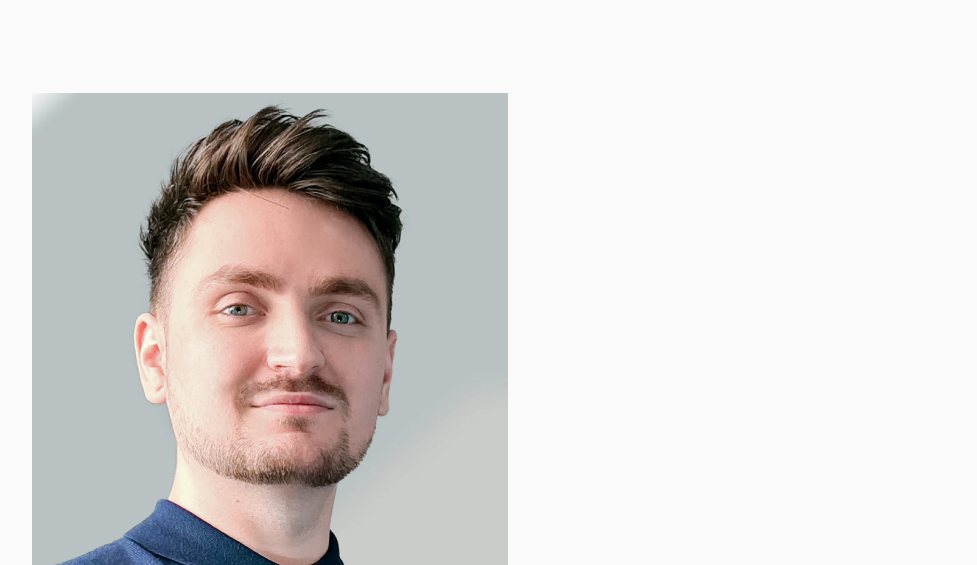
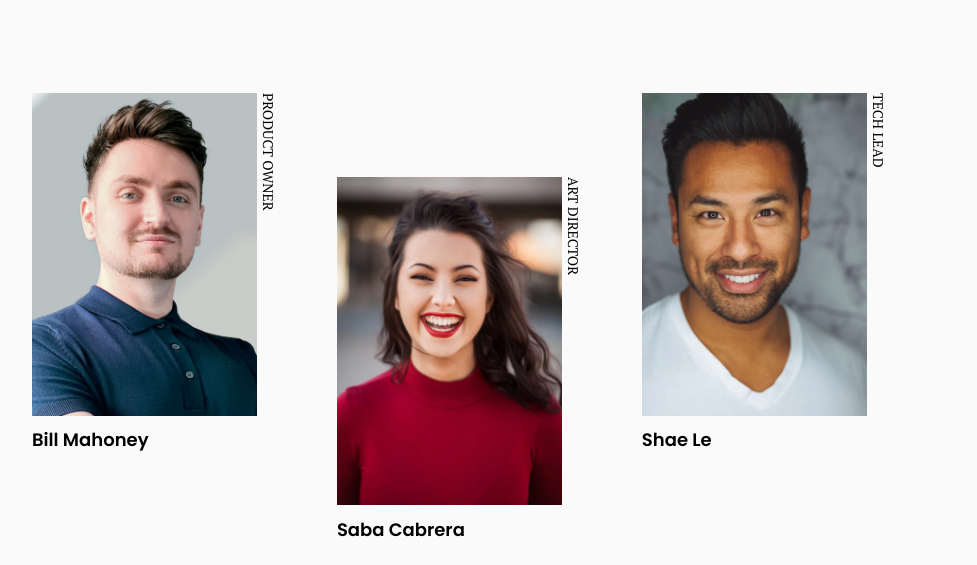
Before and after one commit to gabrielsousapro/My-team-page-FreeCodeCamp-Challenge, a website: page src/index.html in a window 1280 px wide. Shown: the part 227-792 px from the top of the page, without its empty margins (146-1123 px from the left). Drawn offline with nearby package versions, Linux system fonts and the light colour scheme; files that its build step writes are made by us from their sources; files whose address does not match are found by name.

Commit message:
Update crew section

```diff
--- a/src/index.html
+++ b/src/index.html
@@ -1,5 +1,6 @@
 <!DOCTYPE html>
 <html lang="en">
+
 <head>
     <meta charset="UTF-8">
     <meta http-equiv="X-UA-Compatible" content="IE=edge">
@@ -11,69 +12,71 @@
     <!-- Google Fonts -->
     <link rel="preconnect" href="https://fonts.googleapis.com">
     <link rel="preconnect" href="https://fonts.gstatic.com" crossorigin>
-    <link href="https://fonts.googleapis.com/css2?family=Montserrat:wght@500;700&family=PT+Serif:wght@400;700&family=Poppins:wght@400;600&display=swap" rel="stylesheet">
+    <link
+        href="https://fonts.googleapis.com/css2?family=Montserrat:wght@500;700&family=PT+Serif:wght@400;700&family=Poppins:wght@400;600&display=swap"
+        rel="stylesheet">
 
     <!-- CSS files -->
     <link rel="stylesheet" href="css/global.css">
     <link rel="stylesheet" href="css/header.css">
-    <link rel="stylesheet" href="css/crew-section.scss">
+    <link rel="stylesheet" href="css/crew-section.css">
     <link rel="stylesheet" href="css/footer.scss">
 </head>
+
 <body>
     <div class="wrapper">
         <header class="header">
             <h1 class="header__title">The creative crew</h1>
             <div class="header__desc">
                 <h2 class="header__desc__title">WHO WE ARE</h2>
-                <p class="header__desc__paragraph">We are team of creatively diverse.  driven.  innovative individuals working in various locations from the world.</p>
+                <p class="header__desc__paragraph">We are team of creatively diverse. driven. innovative individuals
+                    working in various locations from the world.</p>
             </div>
         </header>
 
         <main class="crew-section">
-            <div class="crew-section__row">
-                <figure class="crew-section__row__img">
+            <figure class="crew-section__item">
                 <img src="assets/img/photo1.png" alt="White man with a firm posture">
                 <figcaption>Bill Mahoney</figcaption>
                 <span class="job-desc">Product Owner</span>
             </figure>
 
-                <figure class="crew-section__row__img crew-section__row__img__top_space">
+            <figure class="crew-section__item crew-section__item__top_space">
                 <img src="assets/img/photo2.png" alt="White women smiling">
                 <figcaption>Saba Cabrera</figcaption>
                 <span class="job-desc">Art Director</span>
             </figure>
 
-                <figure class="crew-section__row__img">
+            <figure class="crew-section__item">
                 <img src="assets/img/photo3.png" alt="Asian man smiling">
                 <figcaption>Shae Le</figcaption>
                 <span class="job-desc">Tech Lead</span>
             </figure>
-            </div>
 
-            <div class="crew-section__row">
-                <figure class="crew-section__row__img">
+            <figure class="crew-section__item">
                 <img src="assets/img/photo4.png" alt="Asian women smiling">
                 <figcaption>Skylah Lu</figcaption>
                 <span class="job-desc">Ux Designer</span>
             </figure>
 
-                <figure class="crew-section__row__img crew-section__row__img__top_space">
+            <figure class="crew-section__item crew-section__item__top_space">
                 <img src="assets/img/photo5.png" alt="Black man with strange face">
                 <figcaption>Griff Richards</figcaption>
                 <span class="job-desc">Developer</span>
             </figure>
 
-                <figure class="crew-section__row__img">
+            <figure class="crew-section__item">
                 <img src="assets/img/photo6.png" alt="White man serious">
                 <figcaption>Stan John</figcaption>
                 <span class="job-desc">Developer</span>
             </figure>
-            </div>
         </main>
 
         <footer class="footer">
-            <p class="footer__desc">Created by <a href="https://github.com/gabrielsousapro" target="_blank">Gabriel Sousa</a> - devChallenges.io</p>
+            <p class="footer__desc">Created by <a href="https://github.com/gabrielsousapro" target="_blank">Gabriel
+                    Sousa</a> - devChallenges.io</p>
         </footer>
     </div>
 </body>
+
 </html>
--- a/src/sass/crew-section.scss
+++ b/src/sass/crew-section.scss
@@ -0,0 +1,44 @@
+.crew-section {
+    display: grid;
+    grid-template-columns: repeat(3, 33%);
+    row-gap: 27px;
+
+    .crew-section__item {
+        position: relative;
+
+        img {
+            max-width: 100%;
+            padding-right: 8rem;
+        }
+
+        figcaption {
+            position: relative;
+            bottom: 0;
+            font-size: var(--text-md);
+            font-weight: 600;
+            line-height: var(--line-height);
+            font-family: 'Poppins', sans-serif;
+            margin-top: 7.5px;
+        }
+
+        .job-desc {
+            position: absolute;
+            display: inline-block;
+            width: 150px;
+            top: 0;
+            left: 100%;
+            transform-origin: 0 0;
+            transform: rotate(90deg) translateY(6rem);
+            font-family: 'PT Serif', serif;
+            font-weight: 400;
+            font-size: var(--text-sm);
+            line-height: var(--line-height);
+            text-transform: uppercase;
+            color: var(--text-color);
+        }
+    }
+
+    .crew-section__item__top_space {
+        margin-top: 84px;
+    }
+}
```
Lines whose indentation alone changed are shown as unchanged.
